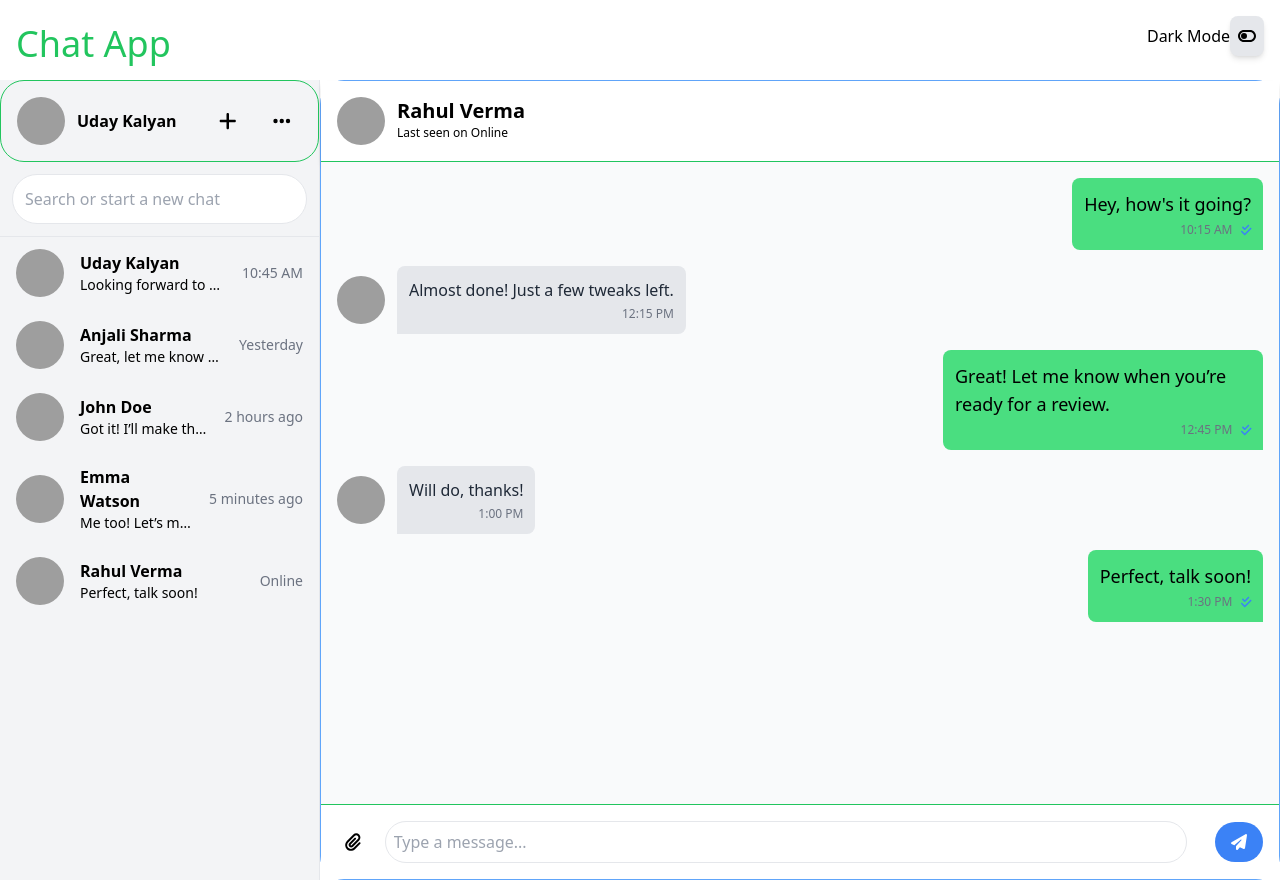
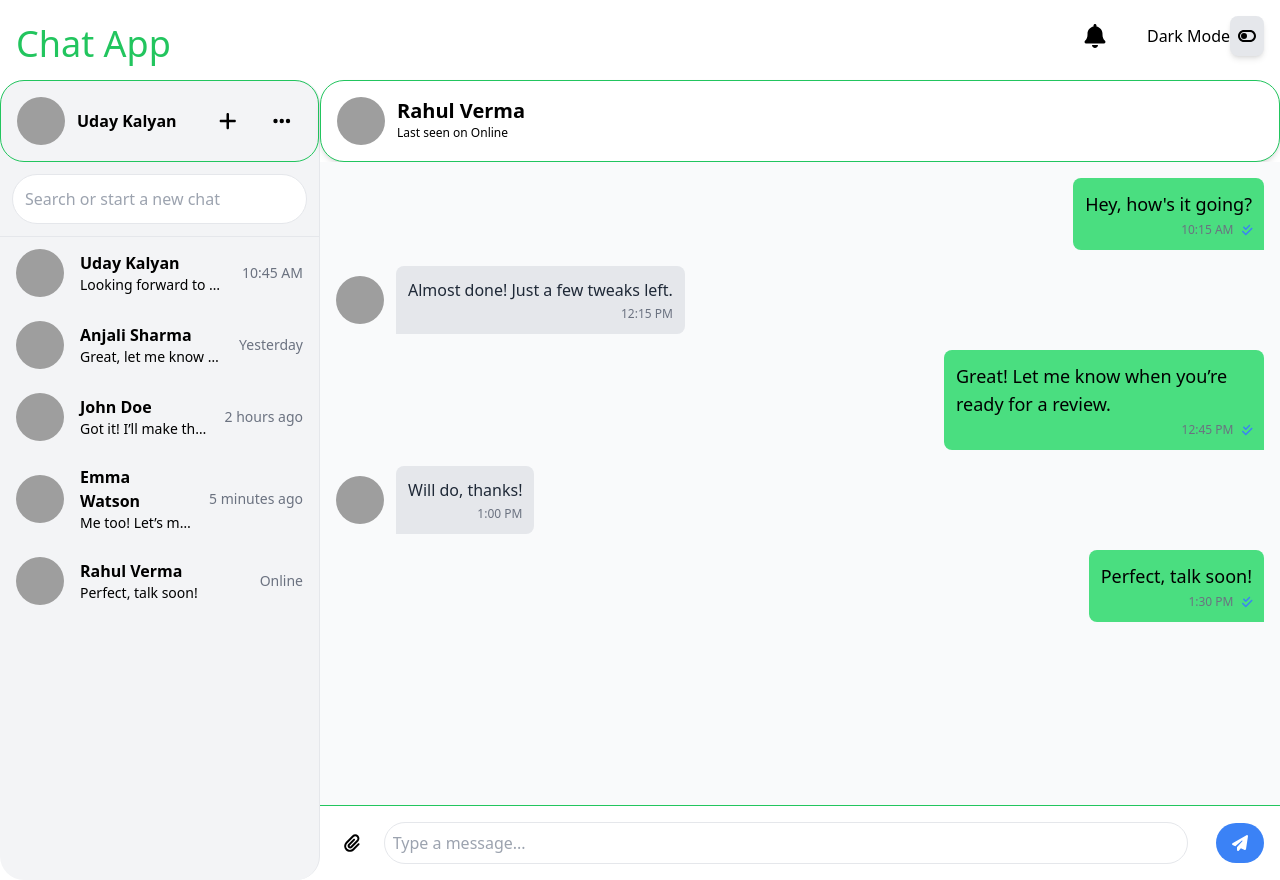
Before and after one commit to udaykalyan97/ChatApp, a React (Vite) app in the folder client/: page / in a window 1280 px wide. Built offline with nearby package versions, Linux system fonts and the light colour scheme; grey boxes are pictures that could not be loaded.

Commit message:
added notification bell icon

```diff
--- a/client/src/App.jsx
+++ b/client/src/App.jsx
@@ -1,14 +1,14 @@
 import './index.css';
 import { useState } from 'react';
 import { BrowserRouter, Routes, Route } from "react-router-dom";
-import LoginPage from './components/Register/Login';
 import HomePage from './Pages/HomePage';
 import RegisterPage from './Pages/RegisterPage';
 import { FontAwesomeIcon } from '@fortawesome/react-fontawesome';
-import { faToggleOff,faToggleOn } from '@fortawesome/free-solid-svg-icons';
+import { faToggleOff, faToggleOn, faBell, faExclamation } from '@fortawesome/free-solid-svg-icons';
 
 function App() {
   const [darkMode, setDarkMode] = useState(false);
+  const [notifications, setNotifications] = useState(false);
 
   const toggleDarkMode = () => {
     setDarkMode(!darkMode);
@@ -23,14 +23,25 @@ function App() {
           </h1>
 
           {/* Dark mode toggle button */}
-        <div>
+          <div className='flex'>
+            {notifications ?
+              <div className='mt-2 text-red-500 cursor-pointer'>
+                <FontAwesomeIcon icon={faBell} className='size-6 ' />
+                <FontAwesomeIcon icon={faExclamation} className='size-6 ml-[-10px]'/>
+              </div>
+              : <FontAwesomeIcon icon={faBell} className='p-2 size-6' />
+            }
+
+            <div className='ml-8'>
               <span>Dark Mode</span><button
                 onClick={toggleDarkMode}
                 className="p-2 bg-gray-200 dark:bg-gray-700 rounded-lg shadow-md hover:bg-gray-300 dark:hover:bg-gray-600 transition"
               >
                 {darkMode ? <FontAwesomeIcon icon={faToggleOn} /> : <FontAwesomeIcon icon={faToggleOff} />}
               </button>
-        </div></div>
+            </div>
+          </div>
+        </div>
 
         {/* Routes */}
         <BrowserRouter>
--- a/client/src/components/ChatWindow/ChatWindow.jsx
+++ b/client/src/components/ChatWindow/ChatWindow.jsx
@@ -8,8 +8,8 @@ const ChatWindow = ({ selectedUser, toggleChatModal, isSmallScreen, darkMode })
 
 
     return (
-        <div className={`w-full h-screen flex flex-col border border-blue-400 rounded-3xl`}>
-            <div className={`p-4 shadow-md border-b border-green-500 flex ${darkMode ? 'bg-gray-900 text-white' : 'bg-white text-black'}`}>
+        <div className={`w-full h-screen flex flex-col rounded-3xl`}>
+            <div className={`p-4 shadow-md border border-green-500 rounded-3xl flex ${darkMode ? 'bg-gray-900 text-white' : 'bg-white text-black'}`}>
                 {isSmallScreen ? <button
                     onClick={toggleChatModal}>
                     <FontAwesomeIcon icon={faArrowLeft} className="size-8 mr-3 text-black" />
--- a/client/src/components/Sidebar/Sidebar.jsx
+++ b/client/src/components/Sidebar/Sidebar.jsx
@@ -9,7 +9,7 @@ const Sidebar = ({ className, onUserClick, users, setSelectedUser, darkMode }) =
       };
 
     return (
-        <div className={`${className} w-full md:w-1/3 h-screen bg-gray-100 border-r flex flex-col ${darkMode && 'bg-gray-900 text-white'}`}>
+        <div className={`${className} w-full md:w-1/3 h-screen bg-gray-100 border-r rounded-3xl flex flex-col ${darkMode && 'bg-gray-900 text-white'}`}>
             {/* User Profile */}
             <UserProfile className="p-3 border-b" darkMode={darkMode}/>
 
--- a/client/src/features/ChatWindowModal.jsx
+++ b/client/src/features/ChatWindowModal.jsx
@@ -5,7 +5,7 @@ import ChatWindow from "../components/ChatWindow/ChatWindow";
 
 const ChatWindowModal = ({toggleChatModal, selectedUser, isSmallScreen}) => {
     return (
-        <div className="fixed inset-0 flex items-center justify-center bg-black bg-opacity-50 z-50">
+        <div className="fixed inset-0 flex items-center justify-center bg-opacity-50 z-50">
             <div className="w-full md:w-2/3 lg:w-1/2 rounded-lg shadow-lg">
                 <ChatWindow className="h-full" selectedUser={selectedUser} toggleChatModal={toggleChatModal} isSmallScreen={isSmallScreen}/>
             </div>
```
Lines whose indentation alone changed are shown as unchanged.
